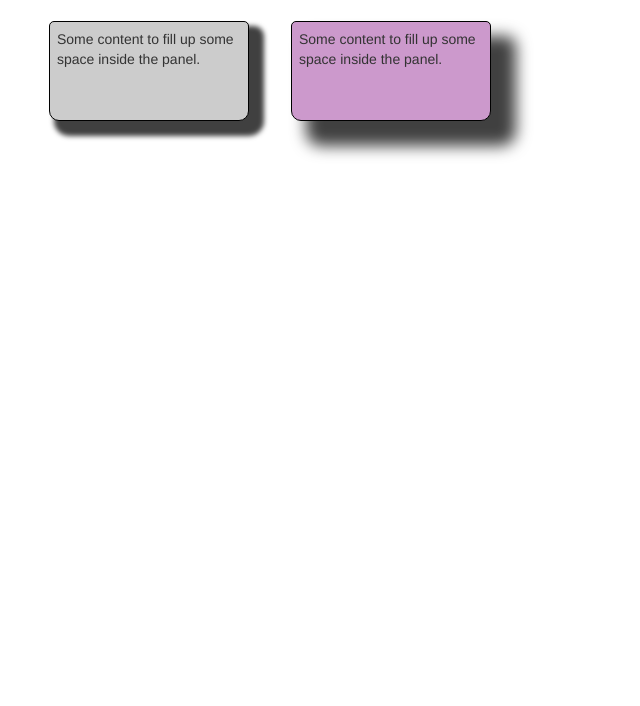
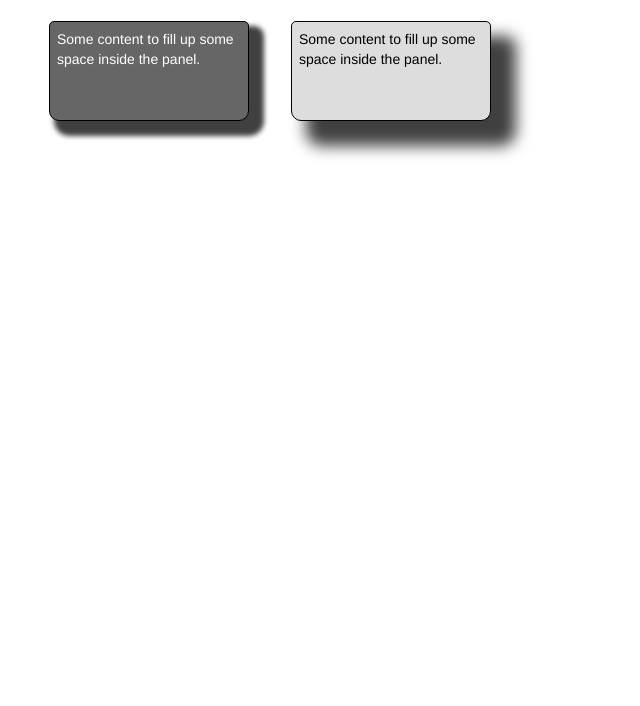
Before and after one commit to VDUNY/2014-11, a plain HTML site: page 03/LESS.html in a window 1280 px wide. Shown: the part 94-800 px from the top of the page, without its empty margins (0-640 px from the left). Drawn offline with nearby package versions, Linux system fonts and the light colour scheme.

Commit message:
Modification to LESS section files

```diff
--- a/03/LESS.html
+++ b/03/LESS.html
@@ -5,7 +5,7 @@
 		<meta http-equiv="X-UA-Compatible" content="IE=edge">
 		<meta name="viewport" content="width=device-width, initial-scale=1">
 
-		<title>Grid System</title>
+		<title>LESS</title>
 
 		<!-- Bootstrap -->
     	<link rel="stylesheet" href="https://maxcdn.bootstrapcdn.com/bootstrap/3.3.0/css/bootstrap.min.css">
--- a/03/Site.less
+++ b/03/Site.less
@@ -13,7 +13,7 @@ h2 {
 	width: 500px;
 }
 
-.boxer {
+.boxer() {
 	border: 1px solid #000;
 	margin: 1em 1.5em;
 	padding: 0.5em;
@@ -22,7 +22,7 @@ h2 {
 	width: 200px;
 }
 
-.rounded {
+.rounded() {
 	-webkit-border-radius: 5px;
 	-webkit-border-bottom-right-radius: 10px;
 	-webkit-border-bottom-left-radius: 10px;
@@ -42,14 +42,16 @@ h2 {
 
 
 div.box {
-	background-color: #ccc;
+	background-color: #666;
+	color: contrast(#666);
 	.boxer;
 	.rounded;
 	.shadow;
 }
 
 div.box2 {
-	background-color: #c9c;
+	background-color: #ddd;
+	color: contrast(#ddd);
 	.boxer;
 	.rounded;
 	.shadow(20px; 20px; 15px; 5px);
```
Also changed, not shown: 03/Site.css.
